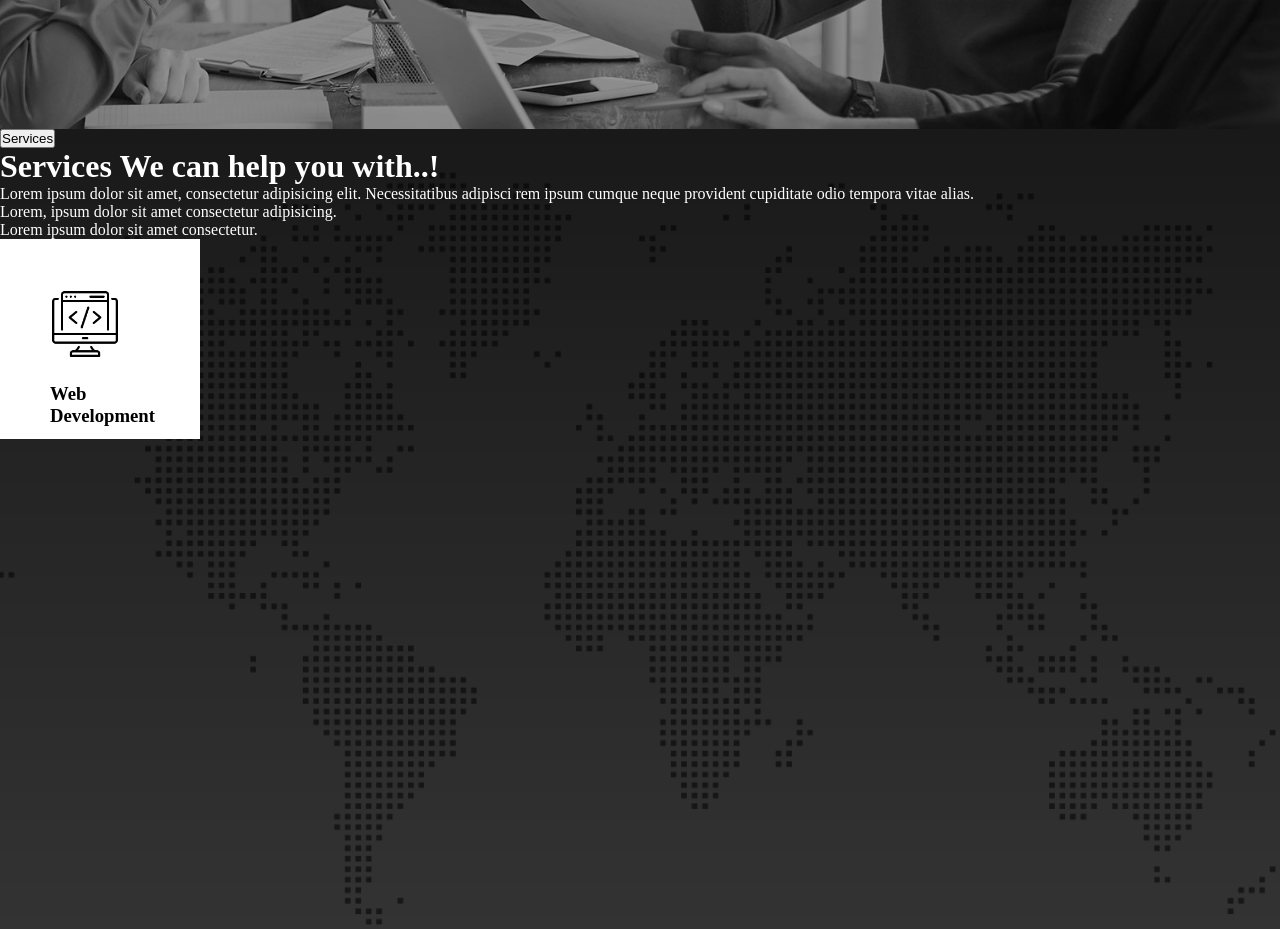
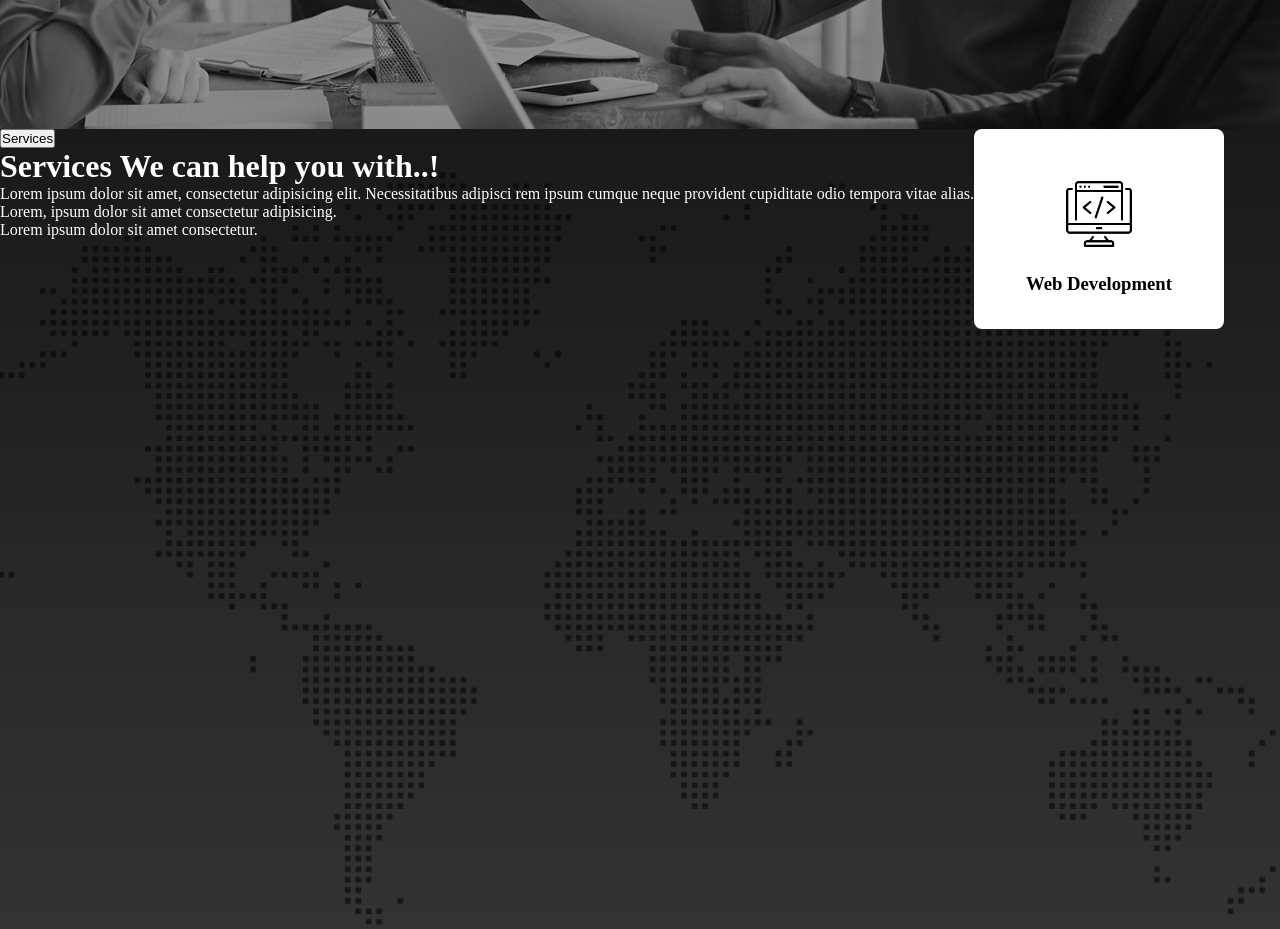
Before and after one commit to SajidHasanNirob/sec-cs, a plain HTML site: page index.html in a window 1280 px wide. Shown: the part 740-1669 px from the top of the page. Drawn offline with Linux system fonts and the light colour scheme.

Commit message:
working on main section

```diff
--- a/style.css
+++ b/style.css
@@ -69,6 +69,7 @@
     background-repeat: no-repeat;
     background-size: cover;
     color: white;
+    display: flex;
 }
 .icon{
     width: 70px;
@@ -77,9 +78,12 @@
 
 
 .box{
-    width: 100px;
+    text-align: center;
+    width: 150px;
     height: 100px;
     padding: 50px;
     background-color: white;
     color: black;
+    border-radius: 8px;
+    /* box-shadow: 4px 4px 8px lightgrey; */
 }
```
